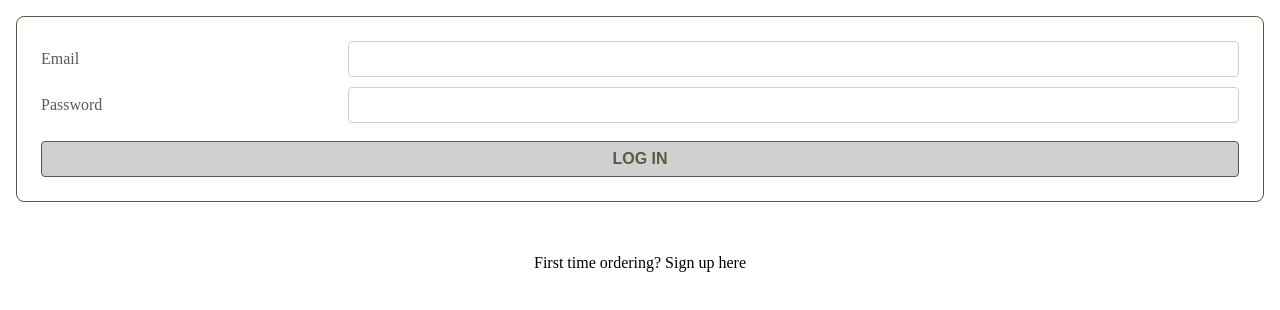
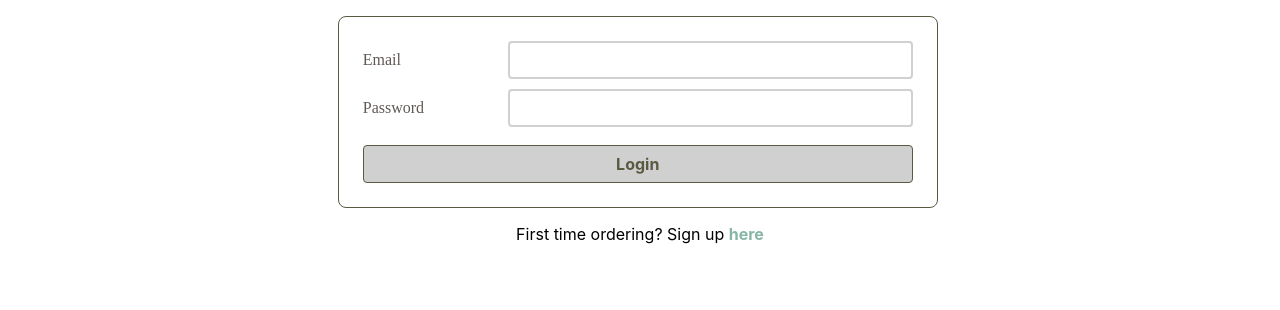
Before and after one commit to KatBunny/pasta-bar, a React (Create React App) app: page / in a window 1280 px wide. Shown: the top 310 px of the page. Built offline with nearby package versions, Linux system fonts and the light colour scheme; no server answers.

Commit message:
adjust login/signup form alignment, edit authform styles

```diff
--- a/src/components/LoginForm/LoginForm.js
+++ b/src/components/LoginForm/LoginForm.js
@@ -1,6 +1,7 @@
 // LoginForm.jsx
 import { useState } from 'react';
 import * as usersService from '../../utilities/users-service';
+import "../../pages/AuthPage/AuthPage.css"
 
 export default function LoginForm({ setUser }) {
   const [credentials, setCredentials] = useState({
@@ -20,7 +21,6 @@ export default function LoginForm({ setUser }) {
     try {
       // The promise returned by the signUp service method
       // will resolve to the user object included in the
-      // payload of the JSON Web Token (JWT)
       const user = await usersService.login(credentials);
       console.log("UserData: ", user)
       setUser(user);
@@ -30,7 +30,7 @@ export default function LoginForm({ setUser }) {
   }
 
   return (
-    <div>
+    <div className="auth-container">
       <div className="form-container">
         <form autoComplete="off" onSubmit={handleSubmit}>
           <label>Email</label>
@@ -47,7 +47,7 @@ export default function LoginForm({ setUser }) {
           value={credentials.password}
           onChange={handleChange}
           required />
-          <button type="submit">LOG IN</button>
+          <button type="submit">Login</button>
         </form>
       </div>
       <p className="error-message">&nbsp;{error}</p>
--- a/src/components/SignUpForm/SignUpForm.js
+++ b/src/components/SignUpForm/SignUpForm.js
@@ -1,5 +1,6 @@
 import { Component } from "react";
 import { signUp } from "../../utilities/users-service"
+import "../../pages/AuthPage/AuthPage.css"
 
 export default class SignUpForm extends Component {
 
@@ -44,6 +45,7 @@ export default class SignUpForm extends Component {
     render() {
         const disable = this.state.password !== this.state.confirm
         return(
+            <div className="auth-container">
                 <div className="form-container">
                     <form autoComplete="off" onSubmit={this.handleSubmit}>
 
@@ -59,9 +61,11 @@ export default class SignUpForm extends Component {
                     <label>Confirm password</label>
                     <input type='password' name='confirm' value={this.state.confirm} onChange={this.handleChange} required/>
 
-                <button type="submit" disabled={disable}>SIGN UP</button>
+                    <button type="submit" disabled={disable}>Sign Up</button>
                     </form>
+                </div>
                     <p className="error-message">&nbsp;{this.state.error}</p>
+
             </div>
         )
     }
--- a/src/index.css
+++ b/src/index.css
@@ -1,18 +1,3 @@
-/* body {
-  margin: 0;
-  font-family: -apple-system, BlinkMacSystemFont, 'Segoe UI', 'Roboto', 'Oxygen',
-    'Ubuntu', 'Cantarell', 'Fira Sans', 'Droid Sans', 'Helvetica Neue',
-    sans-serif;
-  -webkit-font-smoothing: antialiased;
-  -moz-osx-font-smoothing: grayscale;
-}
-
-code {
-  font-family: source-code-pro, Menlo, Monaco, Consolas, 'Courier New',
-    monospace;
-}
- */
-
 /* CSS Custom Properties */
 :root {
   --white: #FFFFFF;
@@ -96,6 +81,7 @@ code {
   background-color: var(--white);
   border: .1vmin solid var(--ebony);
   border-radius: 1vmin;
+  width: 600px;
 }
 
 p {
@@ -118,12 +104,13 @@ label {
   font-size: 2vmin;
   display: flex;
   align-items: center;
+  text-align: left;
 }
 
 input {
   padding: 1vmin;
   font-size: 2vmin;
-  border: .1vmin solid var(--text-light);
+  border: .3vmin solid var(--text-light);
   border-radius: .5vmin;
   color: var(--text-dark);
   background-image: none !important; /* prevent lastpass */
@@ -135,6 +122,7 @@ input:focus {
 }
 
 button, a.button {
+  font-family: 'Inter', sans-serif;
   margin: 1vmin;
   padding: 1vmin;
   color: var(--text-dark);
--- /dev/null
+++ b/src/pages/AuthPage/AuthPage.css
@@ -0,0 +1,16 @@
+.auth-container {
+    position: relative;
+    display: flex;
+    align-items: center;
+    justify-content: center;
+}
+
+a.authpage-link {
+    font-weight: bold;
+    color: var(--blue);
+}
+
+a.authpage-link:hover {
+    text-decoration: underline var(--red);
+    text-decoration-thickness: 3px;
+}
--- a/src/pages/AuthPage/AuthPage.js
+++ b/src/pages/AuthPage/AuthPage.js
@@ -1,8 +1,9 @@
 import { useState } from 'react'
 import SignUpForm from "../../components/SignUpForm/SignUpForm"
 import LoginForm from "../../components/LoginForm/LoginForm"
+import "./AuthPage.css"
 
-export default function AuthPage({ setUser, order, resetOrder }) {
+export default function AuthPage({ setUser }) {
 
     const [showSignUp, setShowSignUp] = useState(false)
 
@@ -13,9 +14,16 @@ export default function AuthPage({ setUser, order, resetOrder }) {
             ) : (
                 <LoginForm setUser={setUser} />
             )}
-            <a onClick={()=> setShowSignUp(!showSignUp)}>
-                {showSignUp ? 'Already have an account? Login' : 'First time ordering? Sign up here'}
-            </a>
+
+                {showSignUp ?
+                    <>
+                        <p>Already have an account? <a className="authpage-link" onClick={()=> setShowSignUp(!showSignUp)}>Login here</a></p>
+                    </>
+                :
+                <>
+                    <p>First time ordering? Sign up <a className="authpage-link" onClick={()=> setShowSignUp(!showSignUp)}>here</a></p>
+                </>}
+
         </>
     )
 }
```
Lines whose indentation alone changed are shown as unchanged.
